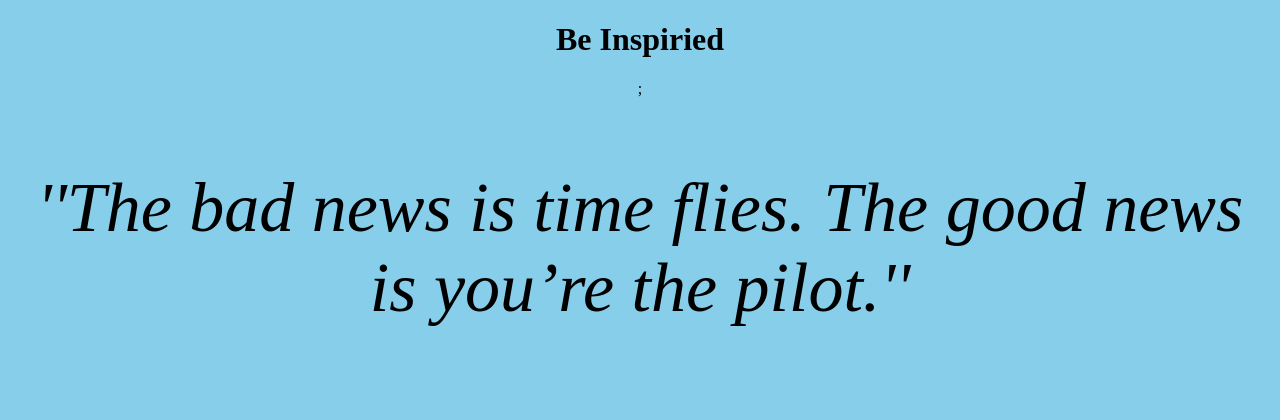
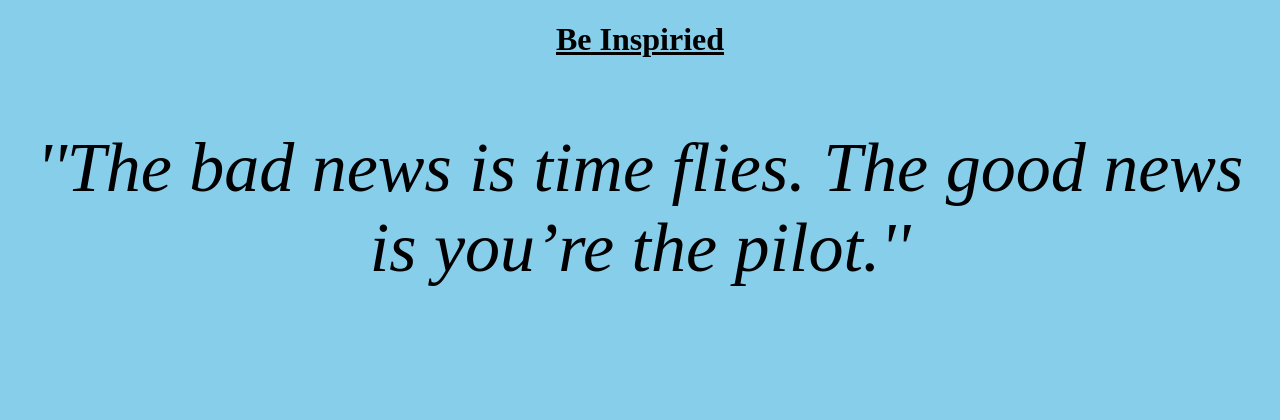
Before and after one commit to AdhamOudeif/COSC436-Web-Dev-Projects, a PHP site: page /HW3-PHP/Q9/index.php in a window 1280 px wide. Shown: the top 420 px of the page. Run offline with PHP 8.4, Linux system fonts and the light colour scheme.

Commit message:
touch up

```diff
--- a/HW3-PHP/Q9/index.php
+++ b/HW3-PHP/Q9/index.php
@@ -19,6 +19,9 @@
             width: 550px;
             height: 450px;
         }
+        h1{
+            text-decoration-line: underline;
+        }
         h3{
             position:absolute;
             bottom: 0;
@@ -27,7 +30,7 @@
     </style>
 </head>
 <body>
-    <h1>Be Inspiried</h1>;
+    <h1>Be Inspiried</h1>
     <?php
         $imgArr = array("image0.jpeg", "image1.jpeg", "image2.jpeg","image3.jpeg" );
         $quoteArr = array("The bad news is time flies. The good news is you’re the pilot.",
```
